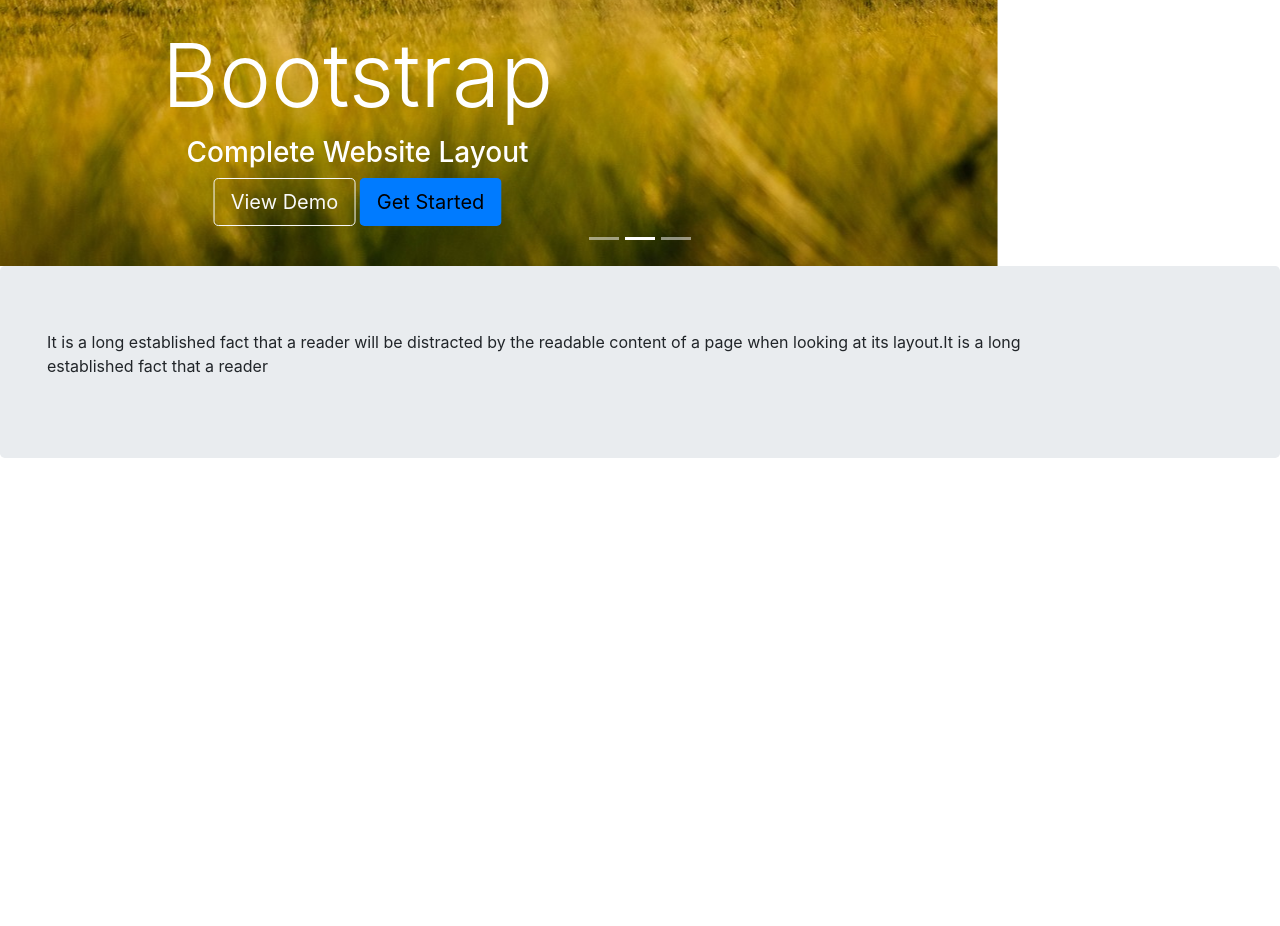
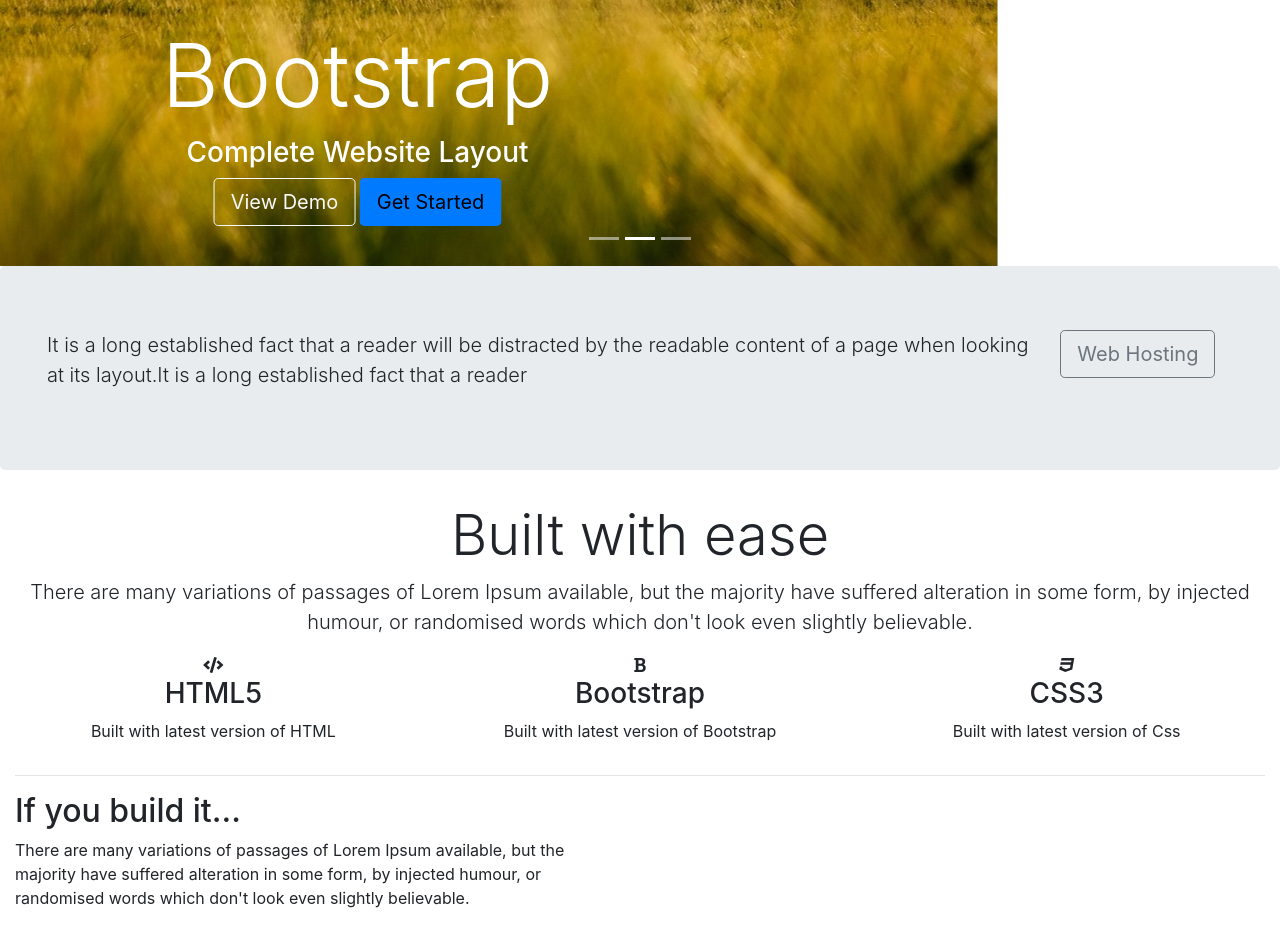
Before and after one commit to lightspeedprogramming/first-web-design, a plain HTML site: page index.html in a window 1280 px wide. Shown: the part 613-1539 px from the top of the page. Before the commit the page ends 1103 px from the top, so only its background shows below. Drawn offline with nearby package versions, Linux system fonts and the light colour scheme.

Commit message:
three column section,two column section, welcome section added

```diff
--- a/index.html
+++ b/index.html
@@ -7,7 +7,7 @@
 	<link rel="stylesheet" href="https://stackpath.bootstrapcdn.com/bootstrap/4.1.3/css/bootstrap.min.css">
 	<link rel="stylesheet" type="text/css" href="style.css">
 
-	<script src="https://stackpath.bootstrapcdn.com/font-awesome/4.7.0/css/font-awesome.min.css"></script>
+	<link rel="stylesheet" href="https://use.fontawesome.com/releases/v5.2.0/css/all.css" integrity="sha384-hWVjflwFxL6sNzntih27bfxkr27PmbbK/iSvJ+a4+0owXq79v+lsFkW54bOGbiDQ" crossorigin="anonymous">
 
 	<script src="https://code.jquery.com/jquery-3.2.1.slim.min.js""></script>
 
@@ -68,7 +68,67 @@
 	<div class="container-fluid">
 		<div class="row jumbotron">
 			<div class="col-xs-12 col-sm-12 col-md-9 col-lg-9 col-xl-10">
-				<p>It is a long established fact that a reader will be distracted by the readable content of a page when looking at its layout.It is a long established fact that a reader </p>
+				<p class="lead">It is a long established fact that a reader will be distracted by the readable content of a page when looking at its layout.It is a long established fact that a reader </p>
+			</div>
+
+			<div class="col-xs-12 col-sm-12 col-md-3 col-lg-3 col-xl-2">
+				<a href="#">
+					<button type="button" class="btn btn-outline-secondary btn-lg">
+						Web Hosting
+					</button>
+				</a>
+			</div>
+		</div>
+	</div>
+
+	<!-- Welcome -->
+	<div class="container-fluid">
+		<div class="row welcome padding text-center">
+			<div class="col-md-12">
+				<h1 class="display-4">Built with ease</h1>
+			</div>
+			<hr>
+
+			<div class="col-md-12">
+				<p class="lead">There are many variations of passages of Lorem Ipsum available, but the majority have suffered alteration in some form, by injected humour, or randomised words which don't look even slightly believable.</p>
+			</div>
+		</div>
+	</div>
+
+	<!-- three column section-->
+	<div class="container-fluid padding">
+		<div class="row text-center padding">
+			<div class="col-xl-4 col-sm-6 col-md-4">
+				<i class="fas fa-code"></i>
+				<h3>HTML5</h3>
+				<p>Built with latest version of HTML</p>
+			</div>
+
+			<div class="col-xl-4 col-sm-6 col-md-4">
+				<i class="fas fa-bold"></i>
+				<h3>Bootstrap</h3>
+				<p>Built with latest version of Bootstrap</p>
+			</div>
+
+			<div class="col-md-4">
+				<i class="fab fa-css3"></i>
+				<h3>CSS3</h3>
+				<p>Built with latest version of Css</p>
+			</div>
+		</div>
+		<hr>
+	</div>
+
+	<!-- two column section -->
+	<div class="container-fluid padding">
+		<div class="row padding">
+			<div class="col-md-12 col-lg-6">
+				<h2>If you build it...</h2>
+				<p>There are many variations of passages of Lorem Ipsum available, but the majority have suffered alteration in some form, by injected humour, or randomised words which don't look even slightly believable.</p>
+			</div>
+
+			<div class="col-md-12 col-lg-6">
+
 			</div>
 		</div>
 	</div>
```
